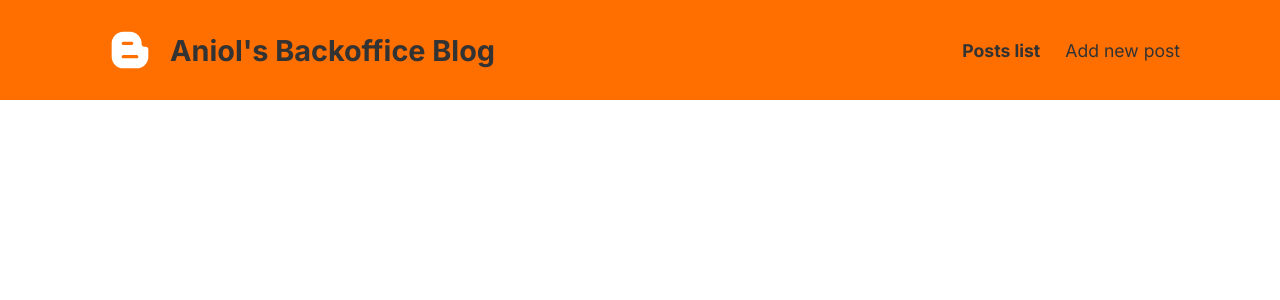
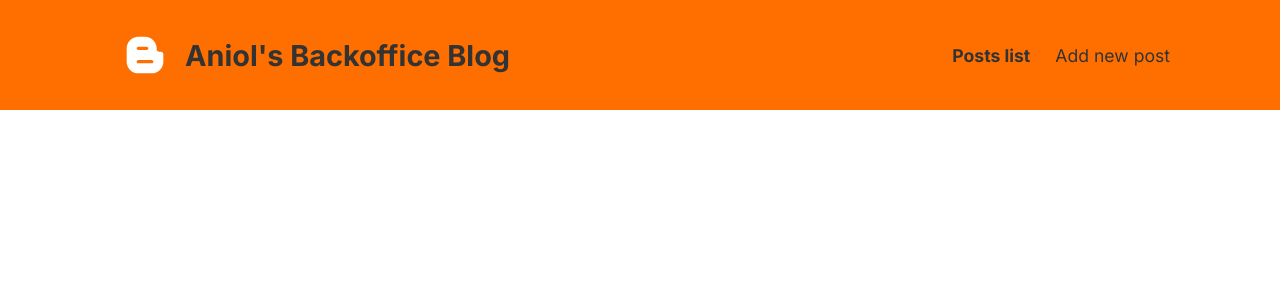
Before and after one commit to arodrigue96/blog-front, a React (Vite) app: page /home in a window 1280 px wide. Shown: the top 300 px of the page. Built offline with nearby package versions, Linux system fonts and the light colour scheme.

Commit message:
Add padding to the header container

```diff
--- a/src/components/Header/Header.css
+++ b/src/components/Header/Header.css
@@ -10,7 +10,7 @@
   gap: 10px;
   margin: 0 auto;
   max-width: var(--container-max-width);
-  padding: 10px 0;
+  padding: 10px;
 
   @media (width >= 680px) {
     flex-direction: row;
@@ -22,6 +22,7 @@
   display: flex;
   flex-direction: row;
   align-items: center;
+  padding: 5px;
 }
 
 .main-title {
```
